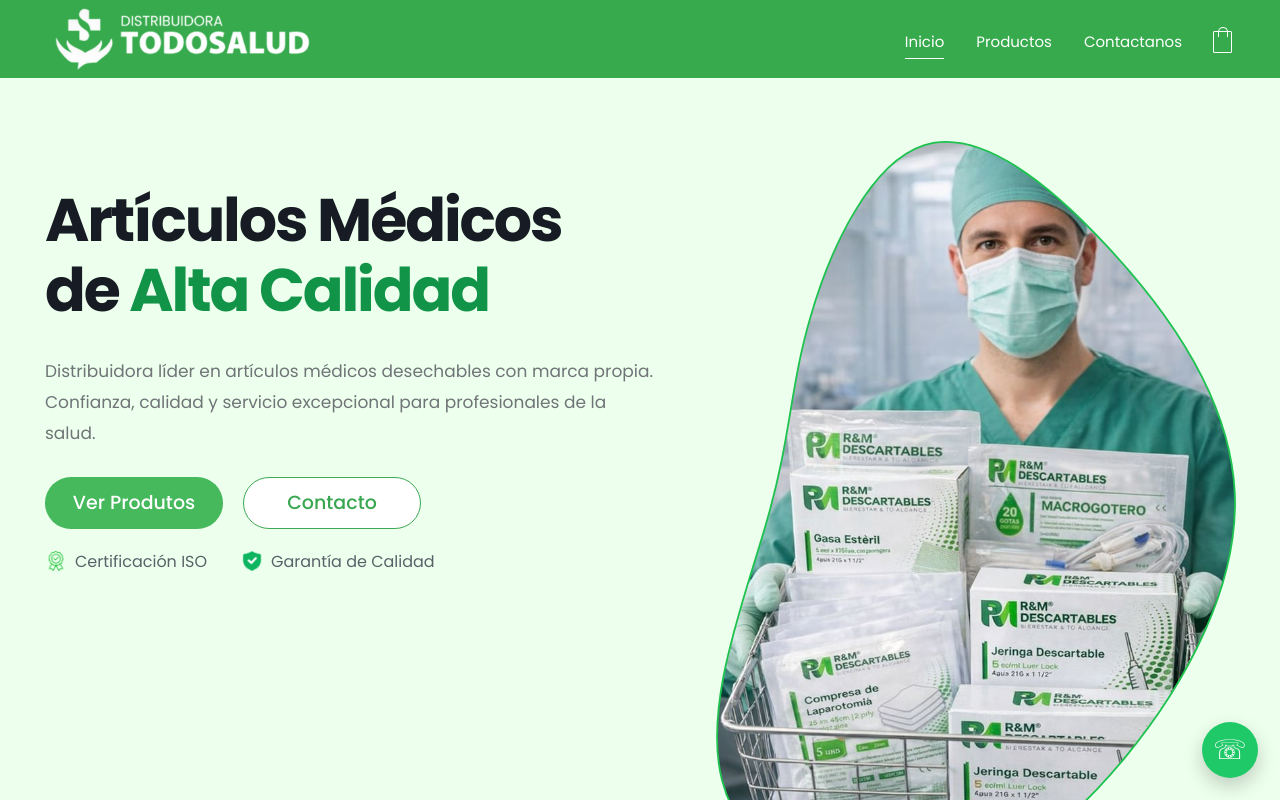
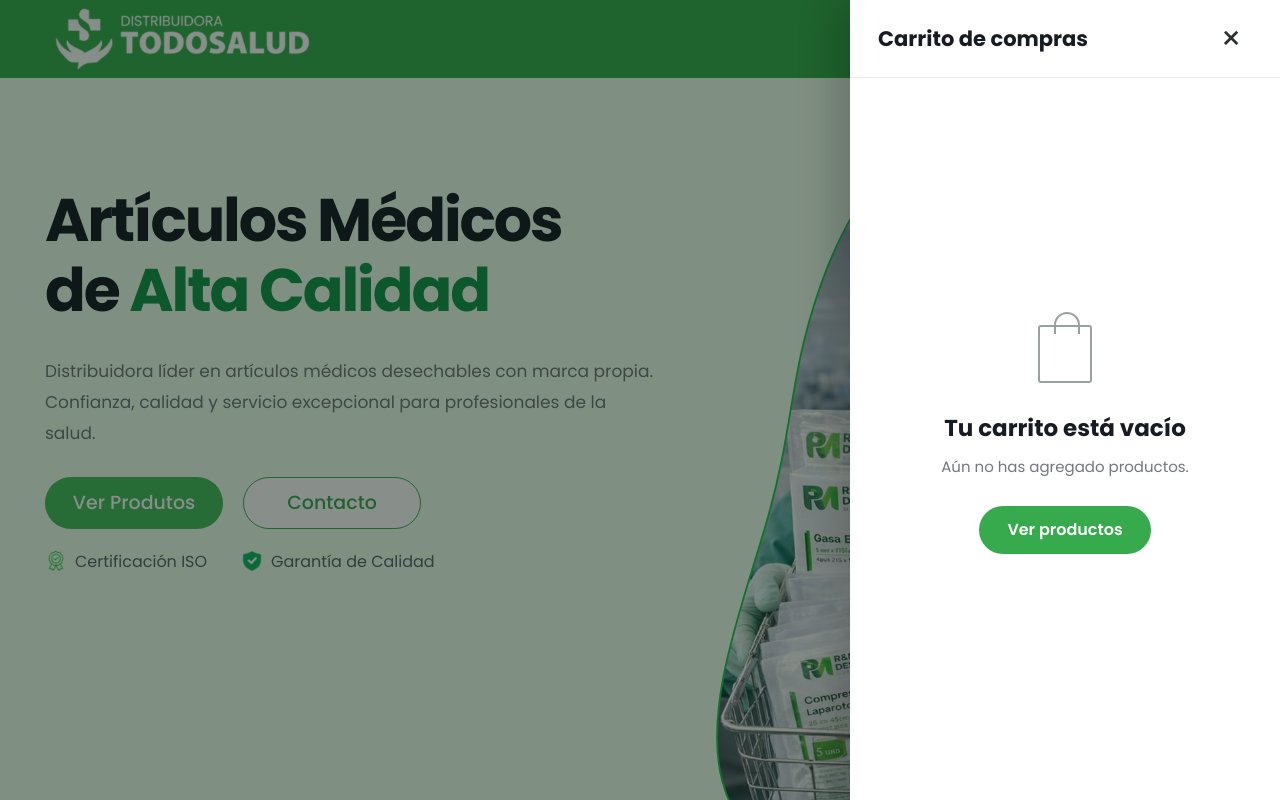
Before and after one commit to Taga-Studios/todosalud-web, a React (Vite) app: page / in a window 1280 px wide. Both pictures are taken after a click on the button 1222 px from the left and 39 px from the top of the page. Shown: the top 800 px of the page. Built offline with nearby package versions, Linux system fonts and the light colour scheme.

Commit message:
Fix product, cart, and social interactions

```diff
--- a/src/main.jsx
+++ b/src/main.jsx
@@ -69,7 +69,21 @@
 
 function Header({ pathname, navigate }) {
   const [open, setOpen] = useState(false);
+  const [cartOpen, setCartOpen] = useState(false);
   useEffect(() => setOpen(false), [pathname]);
+  useEffect(() => {
+    if (!cartOpen) return undefined;
+    const previousOverflow = document.body.style.overflow;
+    const closeOnEscape = (event) => {
+      if (event.key === 'Escape') setCartOpen(false);
+    };
+    document.body.style.overflow = 'hidden';
+    window.addEventListener('keydown', closeOnEscape);
+    return () => {
+      document.body.style.overflow = previousOverflow;
+      window.removeEventListener('keydown', closeOnEscape);
+    };
+  }, [cartOpen]);
   const go = (path) => { navigate(path); setOpen(false); };
   return (
     <header className="header">
@@ -81,7 +95,7 @@
             <button className={pathname.startsWith('/productos') ? 'active' : ''} onClick={() => go('/productos')}>Productos</button>
             <button className={pathname.startsWith('/contactanos') ? 'active' : ''} onClick={() => go('/contactanos')}>Contactanos</button>
           </nav>
-          <button className="bag" type="button" aria-label="Carrito de compras"><span /></button>
+          <button className="bag" type="button" aria-label="Abrir carrito de compras" aria-controls="cart-drawer" aria-expanded={cartOpen} onClick={() => setCartOpen(true)}><span /></button>
           <button className={`hamburger ${open ? 'open' : ''}`} type="button" aria-label={open ? 'Cerrar menú' : 'Abrir menú'} aria-expanded={open} onClick={() => setOpen((value) => !value)}><span /><span /><span /></button>
         </div>
       </div>
@@ -90,6 +104,23 @@
         <button className={pathname.startsWith('/productos') ? 'active' : ''} onClick={() => go('/productos')}>Productos</button>
         <button className={pathname.startsWith('/contactanos') ? 'active' : ''} onClick={() => go('/contactanos')}>Contactanos</button>
       </nav>
+      {cartOpen && (
+        <div className="cart-layer">
+          <button className="cart-backdrop" type="button" aria-label="Cerrar carrito" onClick={() => setCartOpen(false)} />
+          <aside className="cart-drawer" id="cart-drawer" role="dialog" aria-modal="true" aria-labelledby="cart-title">
+            <div className="cart-header">
+              <h2 id="cart-title">Carrito de compras</h2>
+              <button className="cart-close" type="button" aria-label="Cerrar carrito" onClick={() => setCartOpen(false)}>×</button>
+            </div>
+            <div className="cart-empty">
+              <span className="cart-empty-bag" aria-hidden="true" />
+              <h3>Tu carrito está vacío</h3>
+              <p>Aún no has agregado productos.</p>
+              <button type="button" onClick={() => { setCartOpen(false); go('/productos'); }}>Ver productos</button>
+            </div>
+          </aside>
+        </div>
+      )}
     </header>
   );
 }
@@ -164,7 +195,8 @@
   const submit = (event) => {
     event.preventDefault();
     const text = `Hola, soy ${form.name || 'un cliente'} desde ${form.location || 'Venezuela'}. ${form.message || 'Quisiera información sobre sus productos.'}`;
-    window.open(getWhatsAppUrl(text), '_blank', 'noopener,noreferrer');
+    const newWindow = window.open(getWhatsAppUrl(text), '_blank', 'noopener,noreferrer');
+    if (!newWindow) window.location.assign(getWhatsAppUrl(text));
   };
   return (
     <section className="contact-page">
@@ -190,11 +222,19 @@
   return <article className="value-card"><img src={image} alt="" /><div><h3>{title}</h3><p>{children}</p></div></article>;
 }
 
+function FacebookIcon() {
+  return <svg viewBox="0 0 24 24" aria-hidden="true"><path d="M13.6 22v-9h3l.45-3.5H13.6V7.27c0-1.01.28-1.7 1.74-1.7h1.86V2.44c-.32-.04-1.43-.14-2.72-.14-2.69 0-4.53 1.64-4.53 4.66V9.5H6.9V13h3.05v9h3.65Z" /></svg>;
+}
+
+function InstagramIcon() {
+  return <svg viewBox="0 0 24 24" aria-hidden="true"><rect x="3" y="3" width="18" height="18" rx="5" /><circle cx="12" cy="12" r="4.2" /><circle className="instagram-dot" cx="17.4" cy="6.7" r="1" /></svg>;
+}
+
 function Footer({ navigate }) {
   return (
     <footer className="footer">
       <div className="footer-grid section">
-        <div className="footer-brand"><img src={ASSETS.logo} alt="Todo Salud" /><p>Distribuidora líder de artículos médicos desechables con marca propia.</p><div className="socials"><a href="https://www.facebook.com/todosalud.bqto" target="_blank" rel="noreferrer" aria-label="Facebook">f</a><a href="https://www.instagram.com/todosalud_bqto/" target="_blank" rel="noreferrer" aria-label="Instagram">◎</a></div></div>
+        <div className="footer-brand"><img src={ASSETS.logo} alt="Todo Salud" /><p>Distribuidora líder de artículos médicos desechables con marca propia.</p><div className="socials"><a href="https://www.facebook.com/todosalud.bqto" target="_blank" rel="noopener noreferrer" aria-label="Visitar Facebook de Todo Salud"><FacebookIcon /></a><a href="https://www.instagram.com/todosalud_bqto/" target="_blank" rel="noopener noreferrer" aria-label="Visitar Instagram de Todo Salud"><InstagramIcon /></a></div></div>
         <div><h4>ENLACES RÁPIDOS</h4><button onClick={() => navigate('/')}>Inicio</button><button onClick={() => navigate('/productos')}>Productos</button><button onClick={() => navigate('/')}>Nosotros</button><button onClick={() => navigate('/contactanos')}>Contacto</button></div>
         <div><h4>CATEGORÍAS</h4><p>Artículos desechables</p><p>Marca Propia</p><p>Protección personal</p><p>Médico Instrumental</p></div>
         <div><h4>CONTACTO</h4><a href="tel:+584145642629">+58 414-5642629</a></div>
@@ -205,7 +245,7 @@
 }
 
 function getWhatsAppUrl(message) {
-  return `https://wa.me/${WHATSAPP_NUMBER}?text=${encodeURIComponent(message)}`;
+  return `https://api.whatsapp.com/send?phone=${WHATSAPP_NUMBER}&text=${encodeURIComponent(message)}`;
 }
 
 createRoot(document.getElementById('root')).render(<React.StrictMode><App /></React.StrictMode>);
--- a/src/styles.css
+++ b/src/styles.css
@@ -40,6 +40,20 @@
 .bag::before { content: ''; position: absolute; left: 3px; bottom: 2px; width: 17px; height: 20px; border: 1.6px solid #fff; border-radius: 1px; }
 .bag::after { content: ''; position: absolute; top: 3px; left: 8px; width: 8px; height: 9px; border: 1.6px solid #fff; border-bottom: 0; border-radius: 7px 7px 0 0; }
 .hamburger, .mobile-nav { display: none; }
+
+.cart-layer { position: fixed; inset: 0; z-index: 90; }
+.cart-backdrop { position: absolute; inset: 0; width: 100%; height: 100%; background: rgba(7, 21, 13, .48); cursor: pointer; }
+.cart-drawer { position: absolute; top: 0; right: 0; width: min(430px, 100%); height: 100%; display: flex; flex-direction: column; background: #fff; color: var(--ink); box-shadow: -14px 0 36px rgba(0, 0, 0, .18); animation: cart-slide-in .22s ease-out both; }
+.cart-header { min-height: 78px; padding: 0 28px; display: flex; align-items: center; justify-content: space-between; border-bottom: 1px solid #e9ecea; }
+.cart-header h2 { margin: 0; font-size: 21px; }
+.cart-close { width: 42px; height: 42px; display: grid; place-items: center; background: transparent; color: #28312c; font-size: 33px; line-height: 1; cursor: pointer; }
+.cart-empty { flex: 1; padding: 60px 32px; display: flex; flex-direction: column; align-items: center; justify-content: center; text-align: center; }
+.cart-empty-bag { position: relative; width: 54px; height: 58px; margin-bottom: 28px; border: 2px solid #9aa29d; border-radius: 3px; }
+.cart-empty-bag::before { content: ''; position: absolute; top: -15px; left: 14px; width: 22px; height: 20px; border: 2px solid #9aa29d; border-bottom: 0; border-radius: 14px 14px 0 0; }
+.cart-empty h3 { margin: 0 0 10px; font-size: 23px; }
+.cart-empty p { margin: 0 0 28px; color: var(--muted); font-size: 15px; }
+.cart-empty button { min-height: 48px; padding: 0 28px; border-radius: 25px; background: var(--green); color: #fff; font-weight: 600; cursor: pointer; }
+@keyframes cart-slide-in { from { transform: translateX(100%); } to { transform: translateX(0); } }
 
 .hero { background: var(--green-pale); }
 .hero-inner { width: var(--page); min-height: 900px; margin: 0 auto; display: grid; grid-template-columns: minmax(0, 1fr) 518px; gap: 35px; align-items: start; }
@@ -138,6 +152,10 @@
 .footer-grid a { color: #3fdc76; font-weight: 600; text-decoration: none; }
 .socials { display: flex; gap: 12px; margin-top: 28px; }
 .socials a { width: 28px; height: 28px; display: grid; place-items: center; border: 1px solid rgba(255,255,255,.25); border-radius: 50%; color: #fff; text-decoration: none; }
+.socials a:hover { border-color: #fff; background: rgba(255,255,255,.1); }
+.socials svg { width: 16px; height: 16px; display: block; fill: currentColor; }
+.socials a[aria-label*="Instagram"] svg { fill: none; stroke: currentColor; stroke-width: 1.8; }
+.socials .instagram-dot { fill: currentColor; stroke: none; }
 .copyright { padding: 22px 16px; border-top: 1px solid rgba(255,255,255,.08); color: rgba(255,255,255,.48); font-size: 13px; text-align: center; }
 
 .whatsapp-float { position: fixed; right: 22px; bottom: 22px; z-index: 45; width: 56px; height: 56px; display: grid; place-items: center; border-radius: 50%; background: #20c968; color: #fff; font-size: 27px; font-weight: 700; text-decoration: none; box-shadow: 0 8px 20px rgba(0,0,0,.2); }
@@ -181,6 +199,8 @@
   .logo-button img { width: 154px; height: 42px; }
   .header-actions { gap: 8px; }
   .bag { transform: scale(.86); }
+  .cart-header { min-height: 66px; padding: 0 20px; }
+  .cart-empty { padding: 44px 24px; }
   .mobile-nav { top: 62px; }
   .hero-inner { padding: 40px 0 54px; gap: 28px; }
   .hero-copy { text-align: left; }
```
